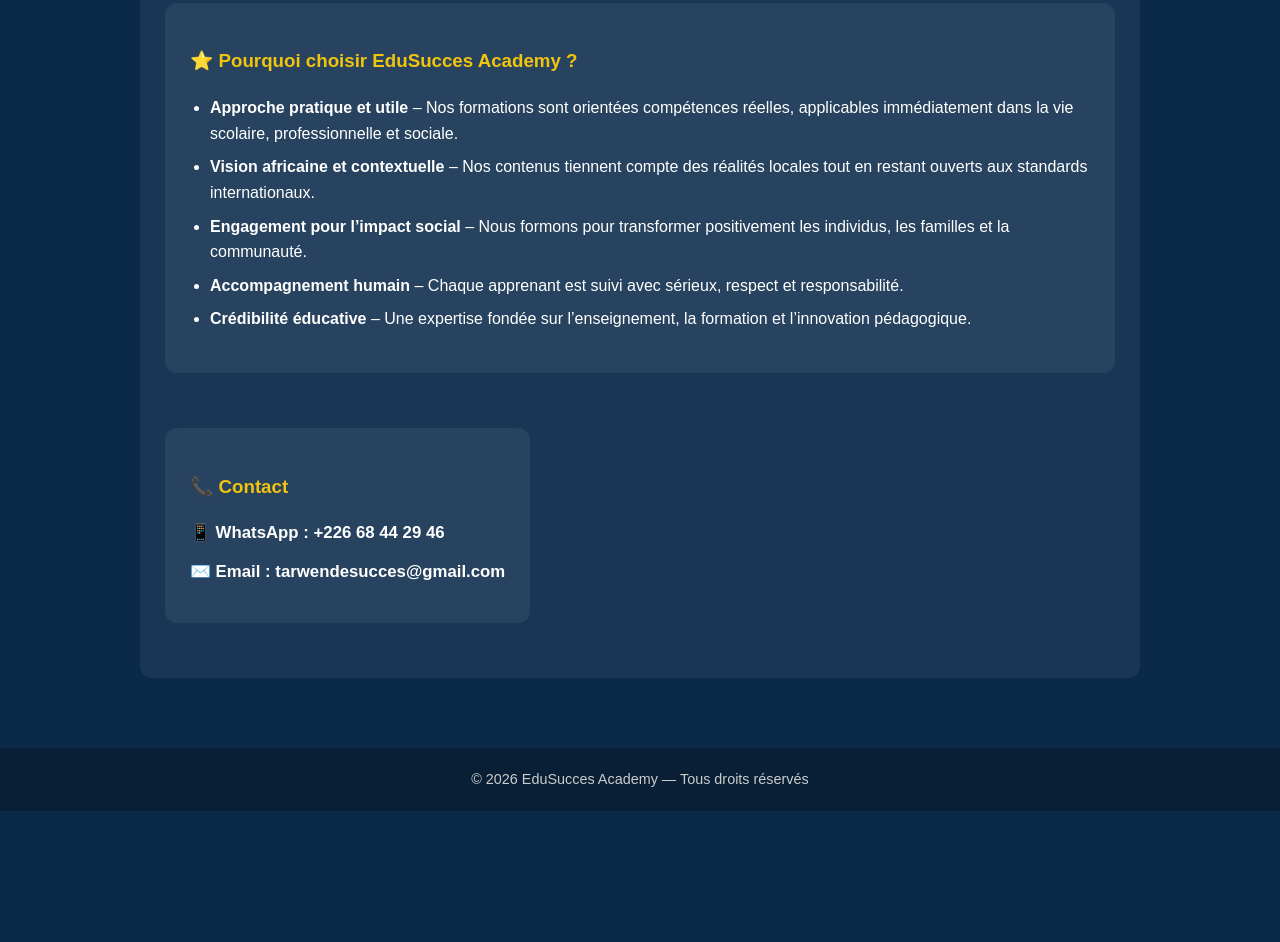
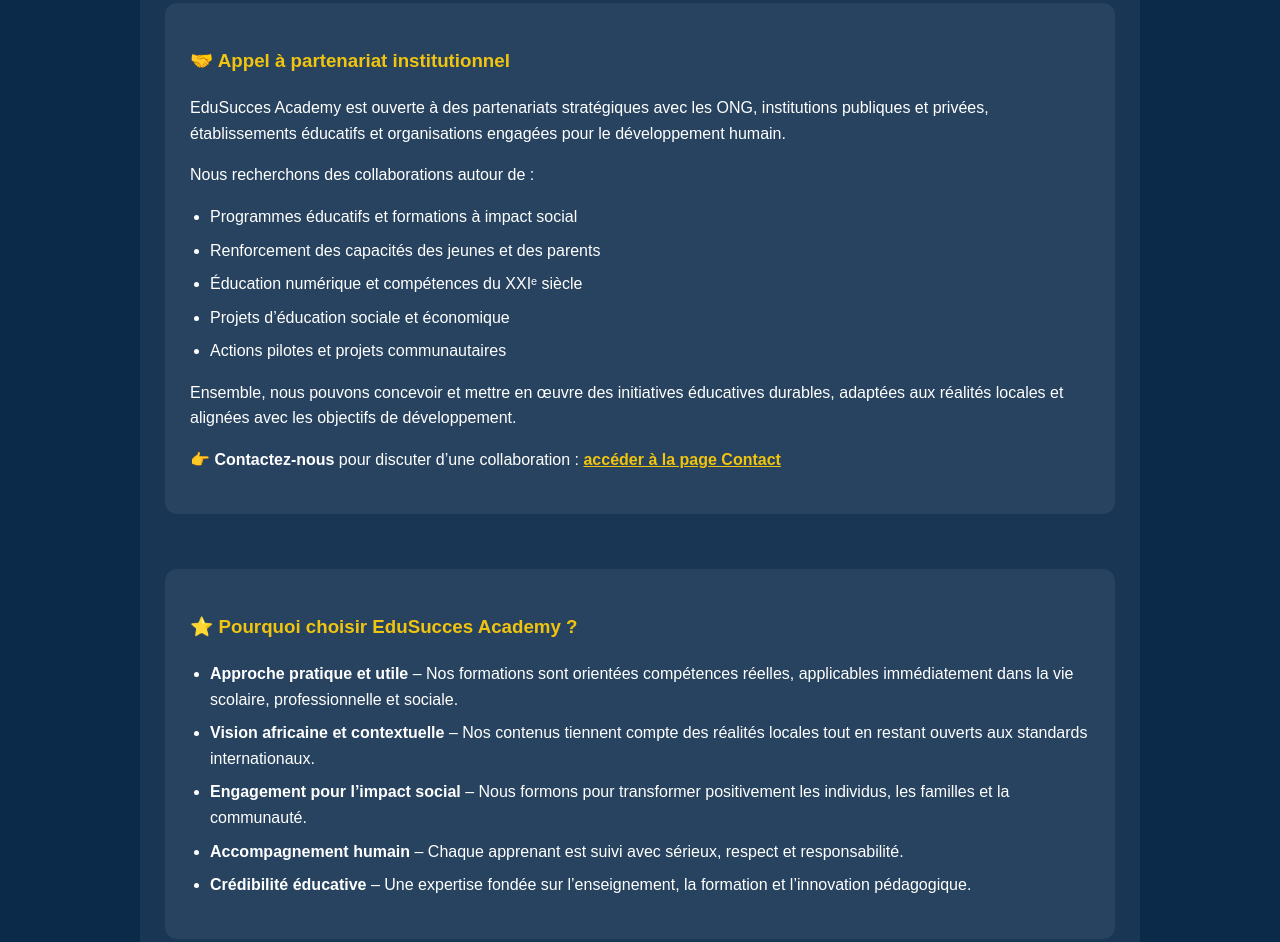
Before and after one commit to Edusucces/edusucces.github.io, a plain HTML site: page index.html in a window 1280 px wide. Shown: the part 2619-3561 px from the top of the page. Before the commit the page ends 3430 px from the top, so only its background shows below. Drawn offline with Linux system fonts and the light colour scheme.

Commit message:
Update index.html

```diff
--- a/index.html
+++ b/index.html
@@ -192,6 +192,39 @@
     </ul>
 </div>
         <div class="box">
+    <h3>🤝 Appel à partenariat institutionnel</h3>
+    <p>
+        EduSucces Academy est ouverte à des partenariats stratégiques avec
+        les ONG, institutions publiques et privées, établissements éducatifs
+        et organisations engagées pour le développement humain.
+    </p>
+
+    <p>
+        Nous recherchons des collaborations autour de :
+    </p>
+
+    <ul>
+        <li>Programmes éducatifs et formations à impact social</li>
+        <li>Renforcement des capacités des jeunes et des parents</li>
+        <li>Éducation numérique et compétences du XXIᵉ siècle</li>
+        <li>Projets d’éducation sociale et économique</li>
+        <li>Actions pilotes et projets communautaires</li>
+    </ul>
+
+    <p>
+        Ensemble, nous pouvons concevoir et mettre en œuvre des initiatives
+        éducatives durables, adaptées aux réalités locales et alignées
+        avec les objectifs de développement.
+    </p>
+
+    <p>
+        👉 <strong>Contactez-nous</strong> pour discuter d’une collaboration :
+        <a href="contact.html" style="color:#f1c40f;font-weight:bold;">
+            accéder à la page Contact
+        </a>
+    </p>
+        </div>
+        <div class="box">
     <h3>⭐ Pourquoi choisir EduSucces Academy ?</h3>
     <ul>
         <li>
```
